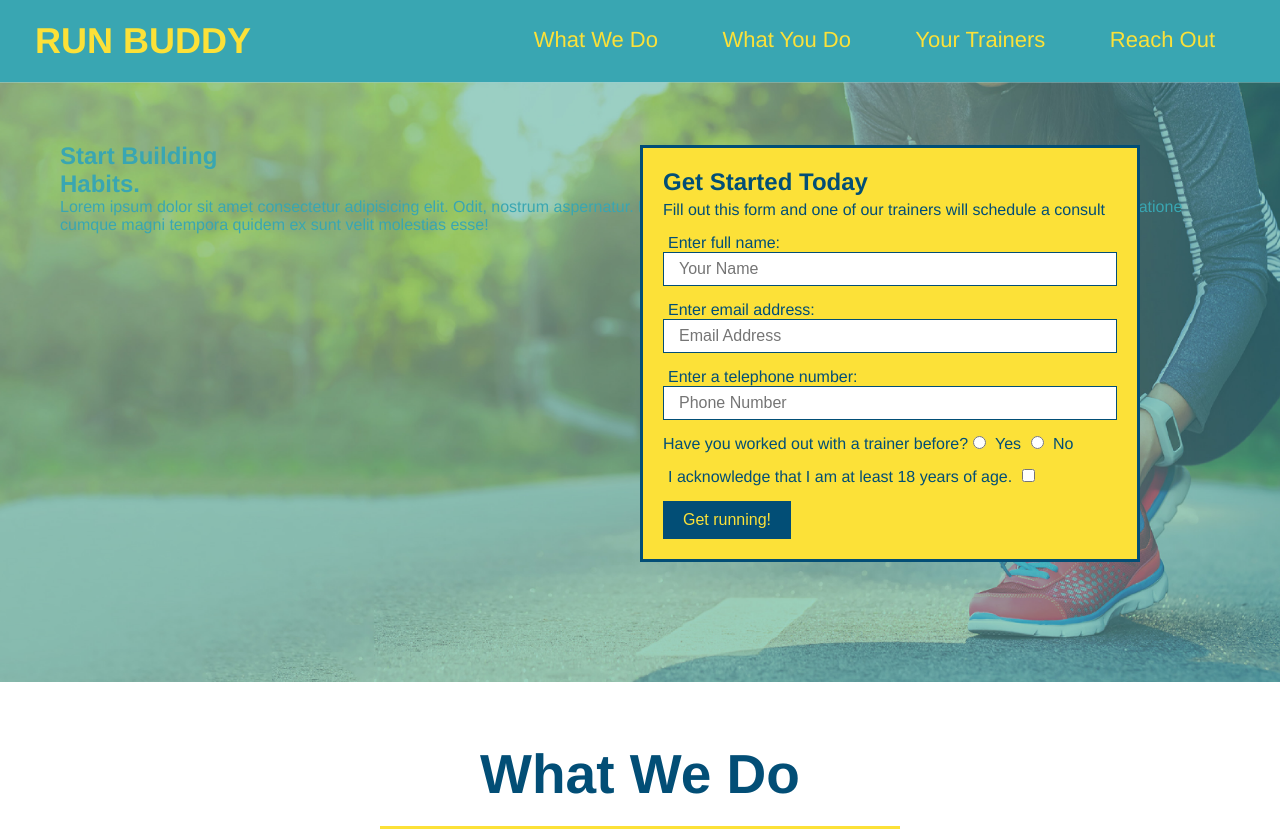
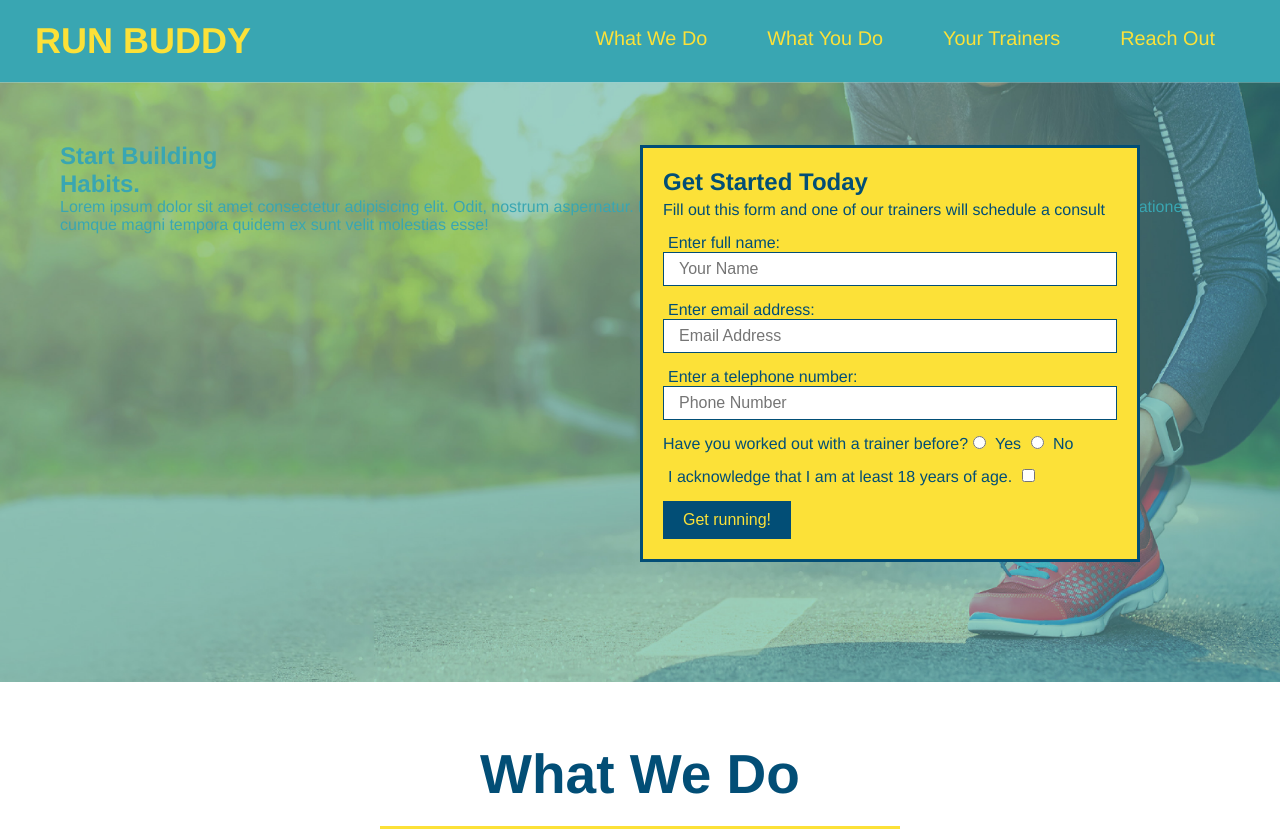
Before and after one commit to pablodlc/run-buddy, a plain HTML site: page index.html in a window 1280 px wide. Shown: the top 832 px of the page. Drawn offline with Linux system fonts and the light colour scheme.

Commit message:
add flexbox to header

```diff
--- a/assets/css/style.css
+++ b/assets/css/style.css
@@ -36,18 +36,18 @@ header nav {
     margin: 7px 0;
 }
 
-header nav ul li {
-    display: inline;
-}
-
-header nav ul li {
-    display: inline;
+header nav ul {
+    display: flex;
+    flex-wrap: wrap;
+    justify-content: space-between;
+    align-items: center;
+    list-style: none;
 }
 
 header nav ul li a {
     margin: 0 30px;
     font-weight: lighter;
-    font-size: 22px;
+    font-size: 1.55vw;
 }
 
 header h1 {
```
